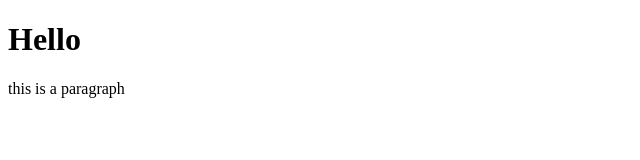
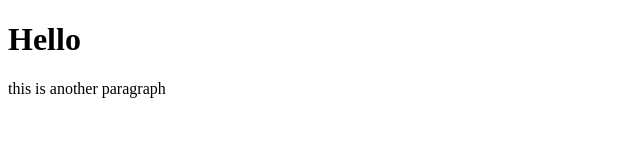
Before and after one commit to anshid-o/git_sample, a plain HTML site: page index.html in a window 1280 px wide. Shown: the full height of the page, 0-640 px from the left. Drawn offline with Linux system fonts and the light colour scheme.

Commit message:
index chaged

```diff
--- a/index.html
+++ b/index.html
@@ -8,6 +8,6 @@
 </head>
 <body>
     <h1>Hello</h1>
-    <p>this is a paragraph</p>
+    <p>this is another paragraph</p>
 </body>
 </html>
```
